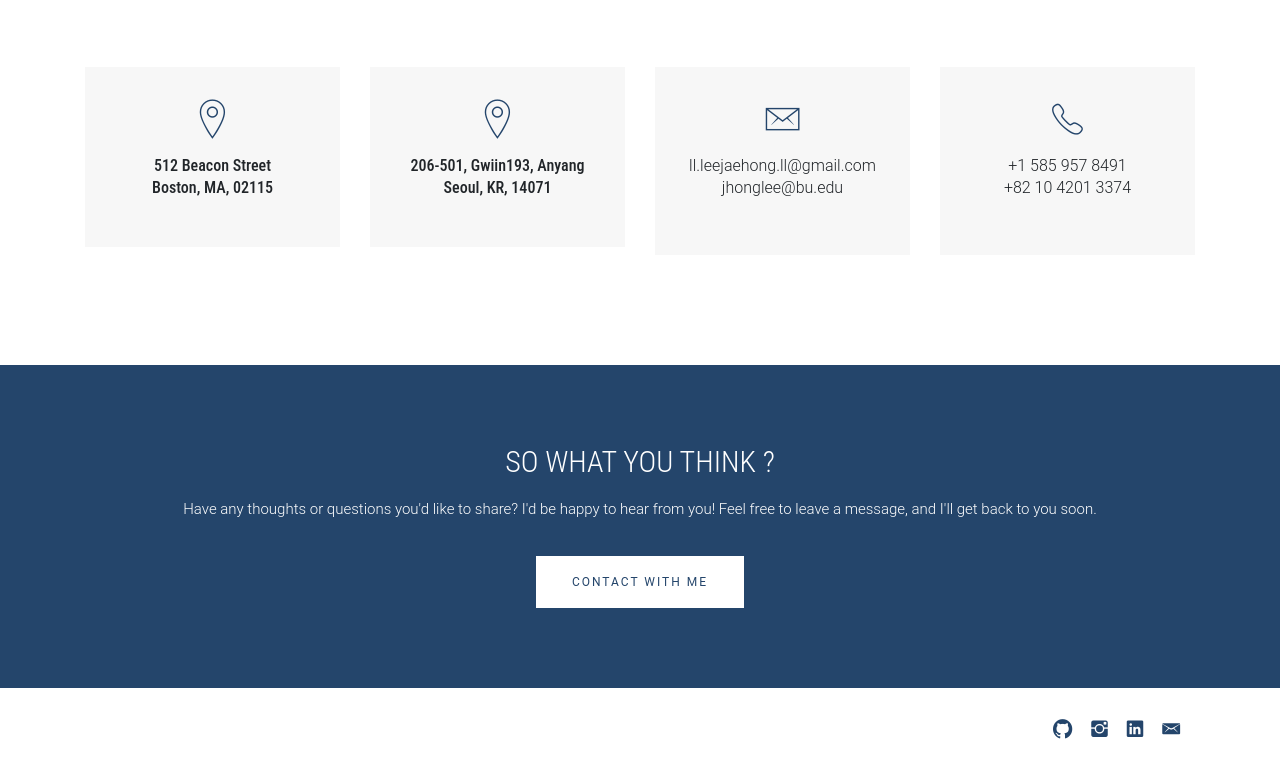
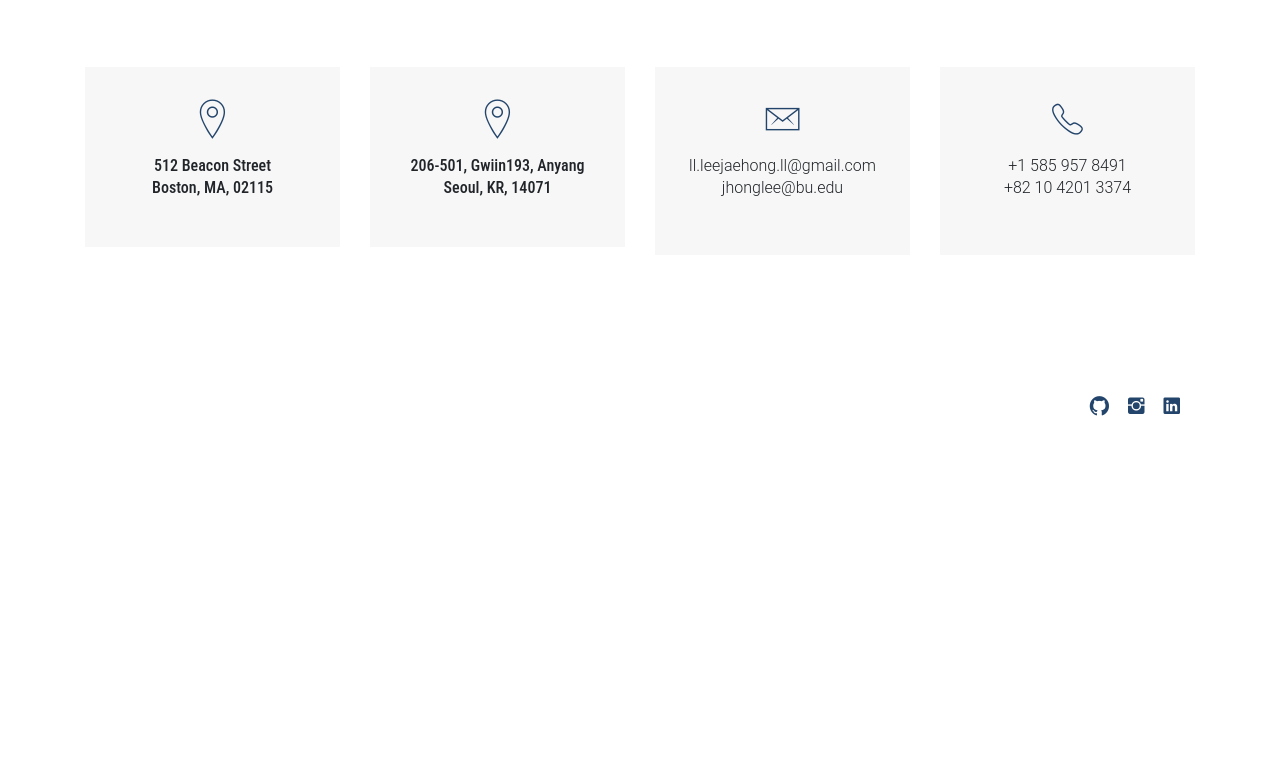
Before and after one commit to digitaldna01/digitaldna01.github.io, a plain HTML site: page contact.html in a window 1280 px wide. Shown: the part 885-1656 px from the top of the page. After the commit the page ends 1333 px from the top, so only its background shows below. Drawn offline with Linux system fonts and the light colour scheme; files whose address does not match are found by name.

Commit message:
fix email link

```diff
--- a/contact.html
+++ b/contact.html
@@ -208,26 +208,8 @@ Header Section Start
   </div>
 </section>
 
-            <!--
-            ==================================================
-            Call To Action Section Start
-            ================================================== -->
-            <section id="call-to-action">
-                <div class="container">
-                    <div class="row">
-                        <div class="col-md-12">
-                            <div class="block">
-                                <h2 class="title wow fadeInDown" data-wow-delay=".3s" data-wow-duration="500ms">SO WHAT YOU THINK ?</h1>
-                                <p class="wow fadeInDown" data-wow-delay=".5s" data-wow-duration="500ms">Have any thoughts or questions you'd like to share? I'd be happy to hear from you! Feel free to leave a message, and I'll get back to you soon.</p>
-                                <a href="mailto:ll.leejaehong.ll@gmail.com" class="btn btn-default btn-contact wow fadeInDown" data-wow-delay=".7s" data-wow-duration="500ms">Contact With Me</a>
-                            </div>
-                        </div>
 
-                    </div>
-                </div>
-            </section>
-
- <!--
+  <!--
   ==================================================
   Footer Section Start
   ================================================== -->
@@ -250,13 +232,8 @@ Header Section Start
                         </a>
                     </li>
                     <li>
-                        <a href="www.linkedin.com/in/hong-lee-0821" class="Linkedin">
+                        <a href="https://www.linkedin.com/in/hong-lee-0821/" class="Linkedin">
                             <i class="ion-social-linkedin"></i>
-                        </a>
-                    </li>
-                    <li>
-                        <a href="ll.leejaehong.ll@gmail.com" class="email">
-                            <i class="ion-email"></i>
                         </a>
                     </li>
                 </ul>
```
Also changed, not shown: assignments.html (+2 -7 lines), index.html (+2 -7 lines), projects.html (+2 -7 lines), work-experience.html (+2 -7 lines).
